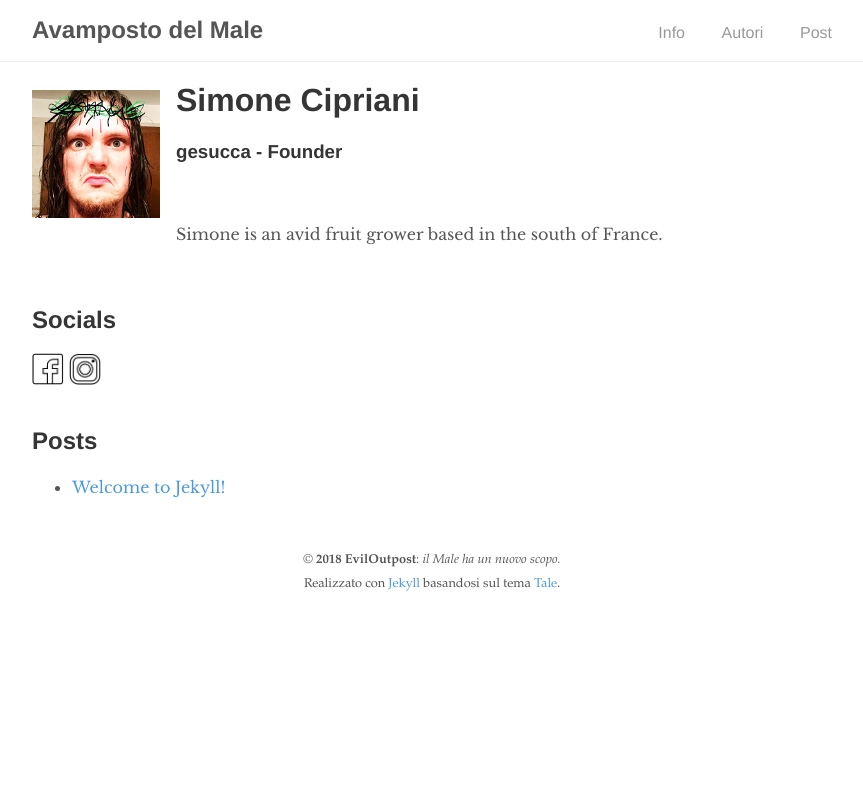
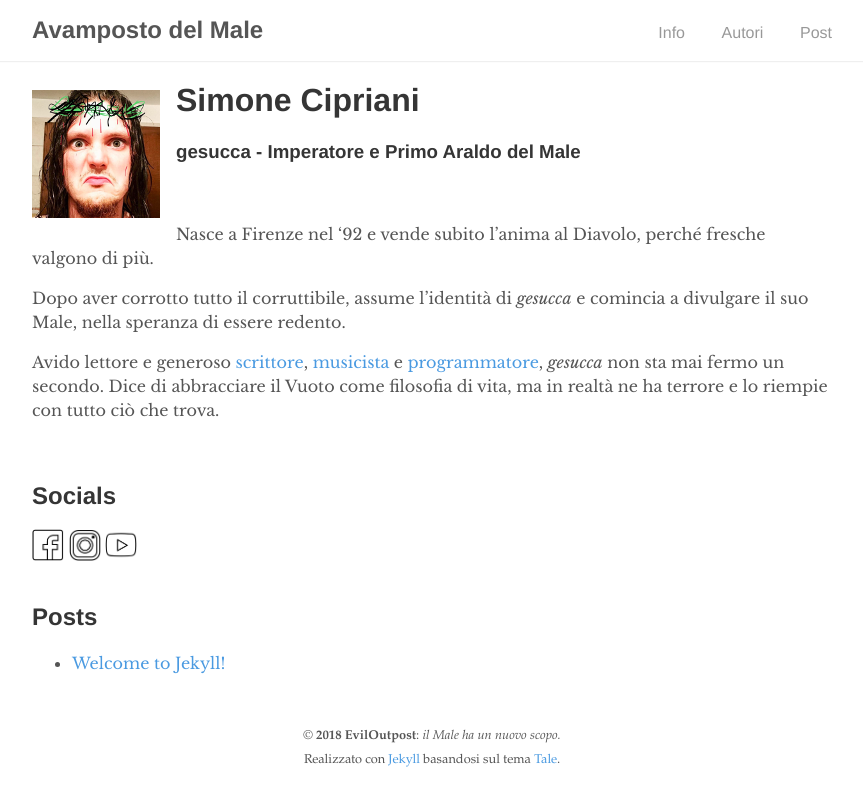
Before and after one commit to eviloutpost/eviloutpost.github.io, a Jekyll site: the page built from _authors/gesucca.md, in a window 1280 px wide. Shown: the top 806 px of the page, without its empty margins (208-1071 px from the left). Built offline with Jekyll 4.4.1, drawn with Linux system fonts in a browser that asks for light colours.

Commit message:
Added description gesucca

```diff
--- a/_authors/gesucca.md
+++ b/_authors/gesucca.md
@@ -1,10 +1,16 @@
 ---
 name: Simone Cipriani
 nickname: gesucca
-position: Founder
-facebook: https://www.google.it
-instagram: https://www.google.it
+position: Imperatore e Primo Araldo del Male
+facebook: https://www.facebook.com/gesucca/
+instagram: https://www.instagram.com/gesucca/
+youtube: https://www.youtube.com/channel/UCVn26_2xCJDngLicWKxQRmw
 image: gesucca.png
 layout: author
 ---
-Simone is an avid fruit grower based in the south of France.
+
+Nasce a Firenze nel '92 e vende subito l'anima al Diavolo, perché fresche valgono di più.
+
+Dopo aver corrotto tutto il corruttibile, assume l'identità di *{{ page.nickname }}* e comincia a divulgare il suo Male, nella speranza di essere redento.
+
+Avido lettore e generoso [scrittore](https://gesuccascrittore.wordpress.com/), [musicista](https://soundcloud.com/user-326240122) e [programmatore](https://github.com/gesucca), *{{ page.nickname }}* non sta mai fermo un secondo. Dice di abbracciare il Vuoto come filosofia di vita, ma in realtà ne ha terrore e lo riempie con tutto ciò che trova.
--- a/index.html
+++ b/index.html
@@ -1,4 +1,4 @@
 ---
 layout: home
-title: Post
+title: Home
 ---
```
